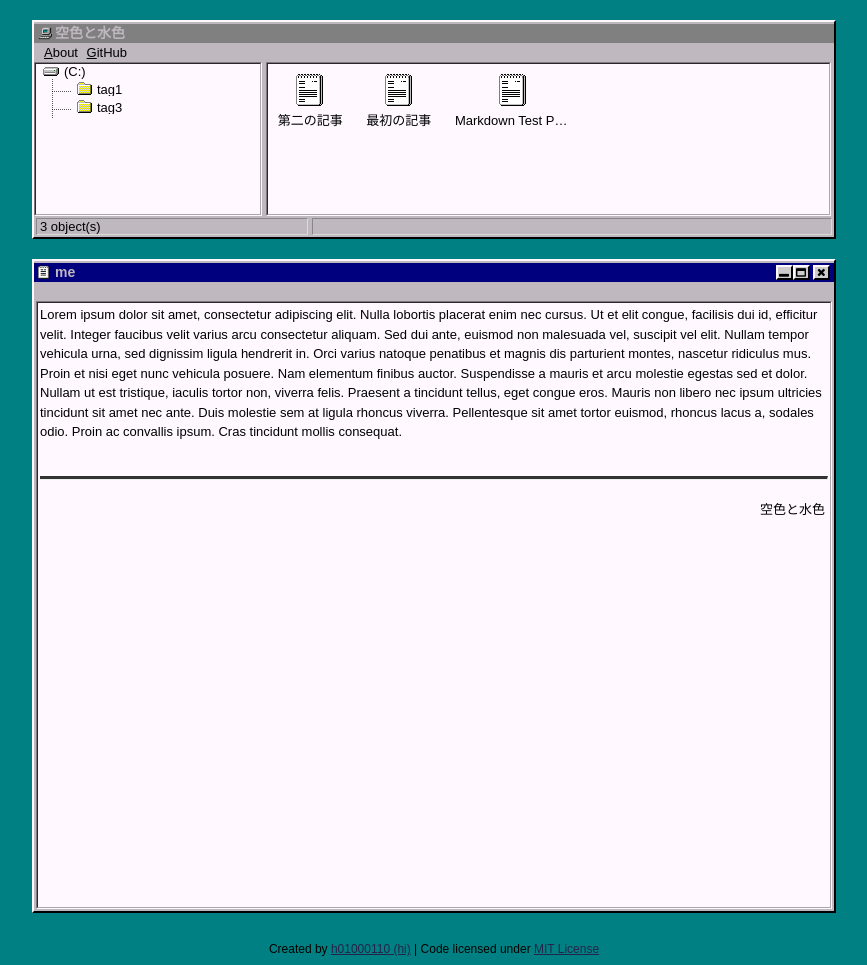
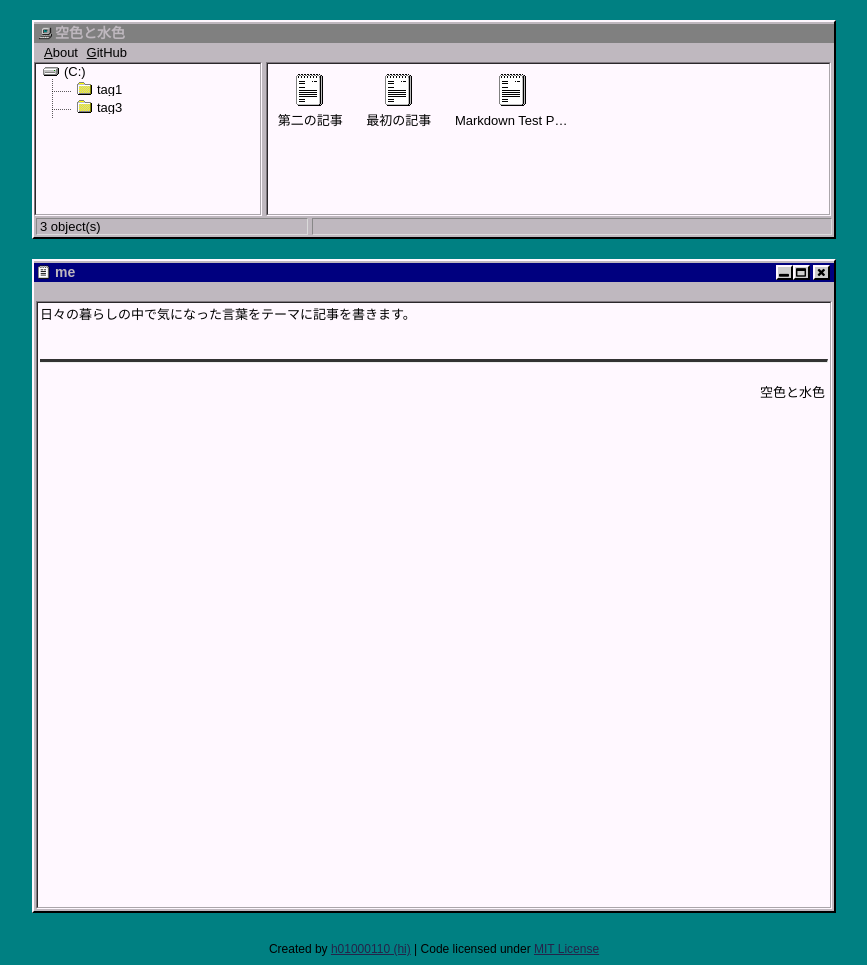
Before and after one commit to sammaya164/skyblue, a Jekyll site: the page built from me/index.md, in a window 1280 px wide. Shown: the whole page, without its empty margins (206-1073 px from the left). Built offline with Jekyll 4.4.1, drawn with Linux system fonts in a browser that asks for light colours.

Commit message:
Update index.md

```diff
--- a/me/index.md
+++ b/me/index.md
@@ -3,4 +3,4 @@ layout: me
 title: me
 ---
 
-Lorem ipsum dolor sit amet, consectetur adipiscing elit. Nulla lobortis placerat enim nec cursus. Ut et elit congue, facilisis dui id, efficitur velit. Integer faucibus velit varius arcu consectetur aliquam. Sed dui ante, euismod non malesuada vel, suscipit vel elit. Nullam tempor vehicula urna, sed dignissim ligula hendrerit in. Orci varius natoque penatibus et magnis dis parturient montes, nascetur ridiculus mus. Proin et nisi eget nunc vehicula posuere. Nam elementum finibus auctor. Suspendisse a mauris et arcu molestie egestas sed et dolor. Nullam ut est tristique, iaculis tortor non, viverra felis. Praesent a tincidunt tellus, eget congue eros. Mauris non libero nec ipsum ultricies tincidunt sit amet nec ante. Duis molestie sem at ligula rhoncus viverra. Pellentesque sit amet tortor euismod, rhoncus lacus a, sodales odio. Proin ac convallis ipsum. Cras tincidunt mollis consequat.
+日々の暮らしの中で気になった言葉をテーマに記事を書きます。
```
